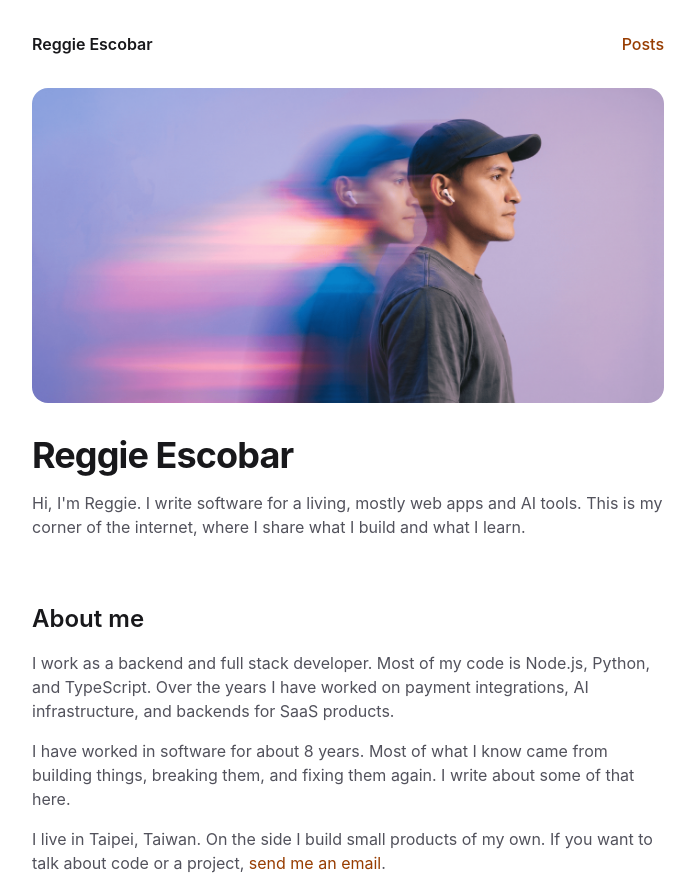
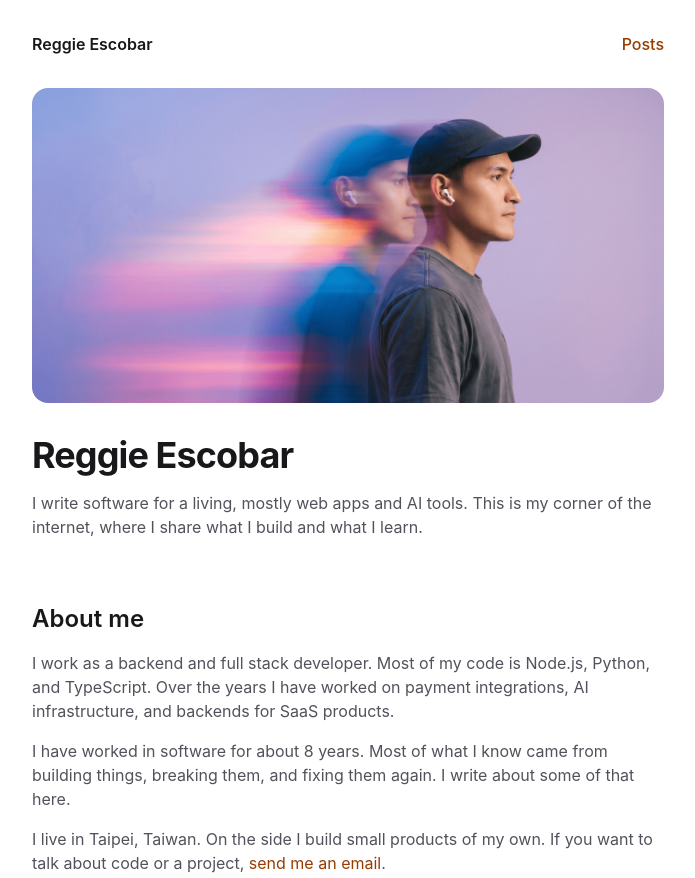
Before and after one commit to prodoxx/personal-website, an Astro site: page / in a window 1280 px wide. Shown: the top 878 px of the page, without its empty margins (292-987 px from the left). Built offline with nearby package versions, Linux system fonts and the light colour scheme; Astro itself is replaced by a stand-in of ours.

Commit message:
fix: drop the redundant greeting from the hero intro

```diff
--- a/src/pages/index.astro
+++ b/src/pages/index.astro
@@ -46,9 +46,9 @@ const jsonLd = JSON.stringify({
     </div>
     <h1 class="mt-8 text-4xl font-bold tracking-tight text-zinc-900">Reggie Escobar</h1>
     <p class="mt-4 text-zinc-600">
-      Hi, I'm Reggie. I write software for a living, mostly web apps and AI
-      tools. This is my corner of the internet, where I share what I build
-      and what I learn.
+      I write software for a living, mostly web apps and AI tools. This is
+      my corner of the internet, where I share what I build and what I
+      learn.
     </p>
   </section>
 
```
